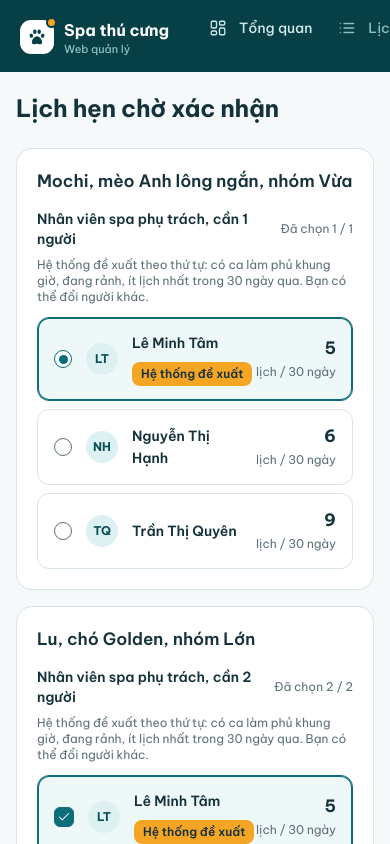
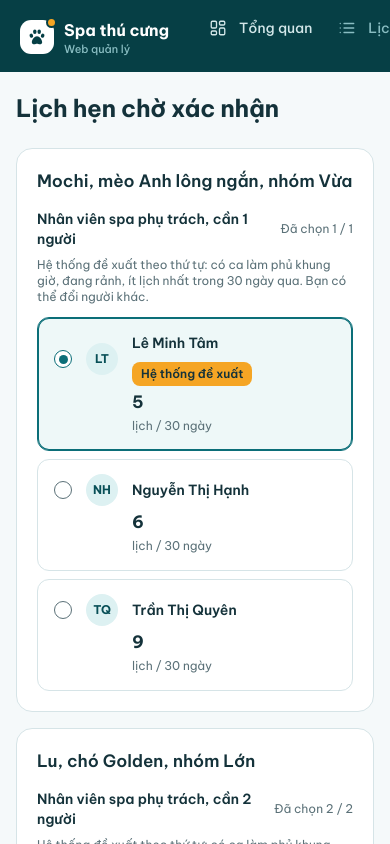
Before and after one commit to dl1803/pet-spa-management, a Next.js app in the folder frontend/manager-web/: page /cho-xac-nhan in a window 390 px wide. Shown: the top 844 px of the page. Built offline with nearby package versions, Linux system fonts and the light colour scheme.

Commit message:
fix: tránh thẻ đề xuất chồng lên số lịch ở màn hình hẹp

```diff
--- a/frontend/manager-web/components/domain/staff-option.tsx
+++ b/frontend/manager-web/components/domain/staff-option.tsx
@@ -16,7 +16,7 @@ type StaffOptionProps = {
 export function StaffOption({ staff, isSuggested, type, name, isSelected, onSelect }: StaffOptionProps) {
   return (
     <label
-      className={`grid cursor-pointer grid-cols-[auto_auto_1fr_auto] items-center gap-3.5 rounded-xl border px-4 py-3.5 has-[:focus-visible]:outline-3 has-[:focus-visible]:outline-offset-2 has-[:focus-visible]:outline-lagoon/40 ${
+      className={`grid cursor-pointer grid-cols-[auto_auto_1fr] items-center gap-x-3.5 gap-y-1 sm:grid-cols-[auto_auto_1fr_auto] rounded-xl border px-4 py-3.5 has-[:focus-visible]:outline-3 has-[:focus-visible]:outline-offset-2 has-[:focus-visible]:outline-lagoon/40 ${
         isSelected
           ? "border-lagoon bg-lagoon-25 shadow-[inset_0_0_0_1px_var(--color-lagoon)]"
           : "border-line bg-white hover:border-lagoon/50"
@@ -51,7 +51,7 @@ export function StaffOption({ staff, isSuggested, type, name, isSelected, onSele
         {isSuggested && <Tag tone="suggest">Hệ thống đề xuất</Tag>}
       </span>
       {staff.recentAssignmentCount !== undefined && (
-        <span className="text-right tabular-nums">
+        <span className="col-start-3 tabular-nums sm:col-start-auto sm:text-right">
           <b className="block text-[17px] leading-6">{staff.recentAssignmentCount}</b>
           <small className="text-xs text-muted">lịch / 30 ngày</small>
         </span>
```
